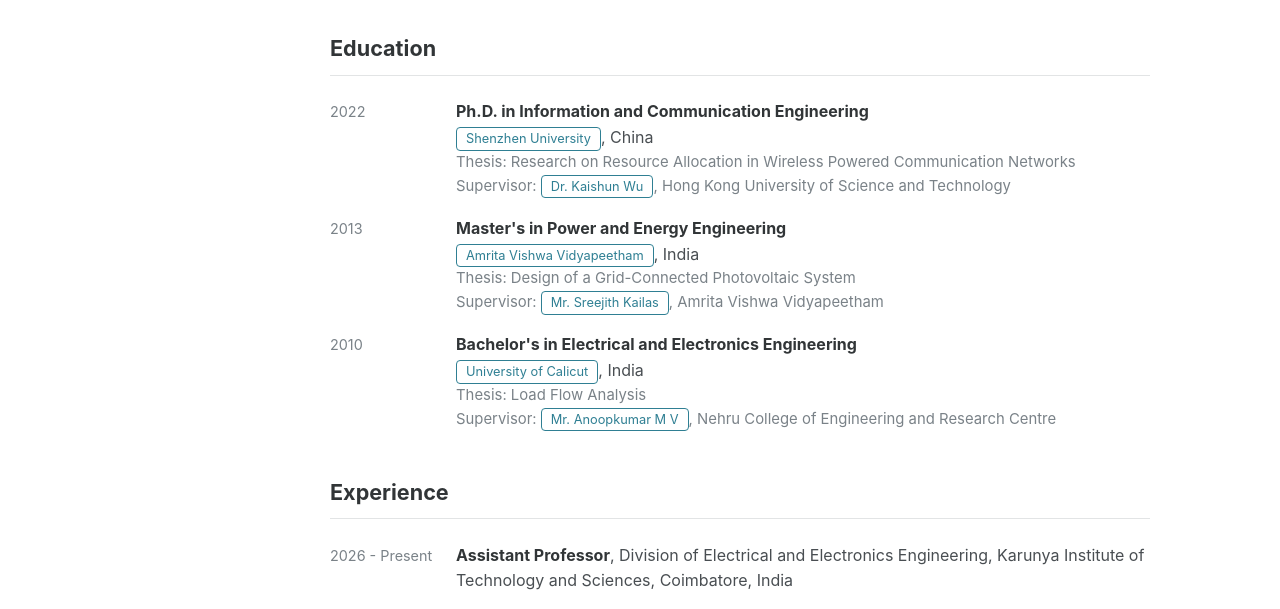
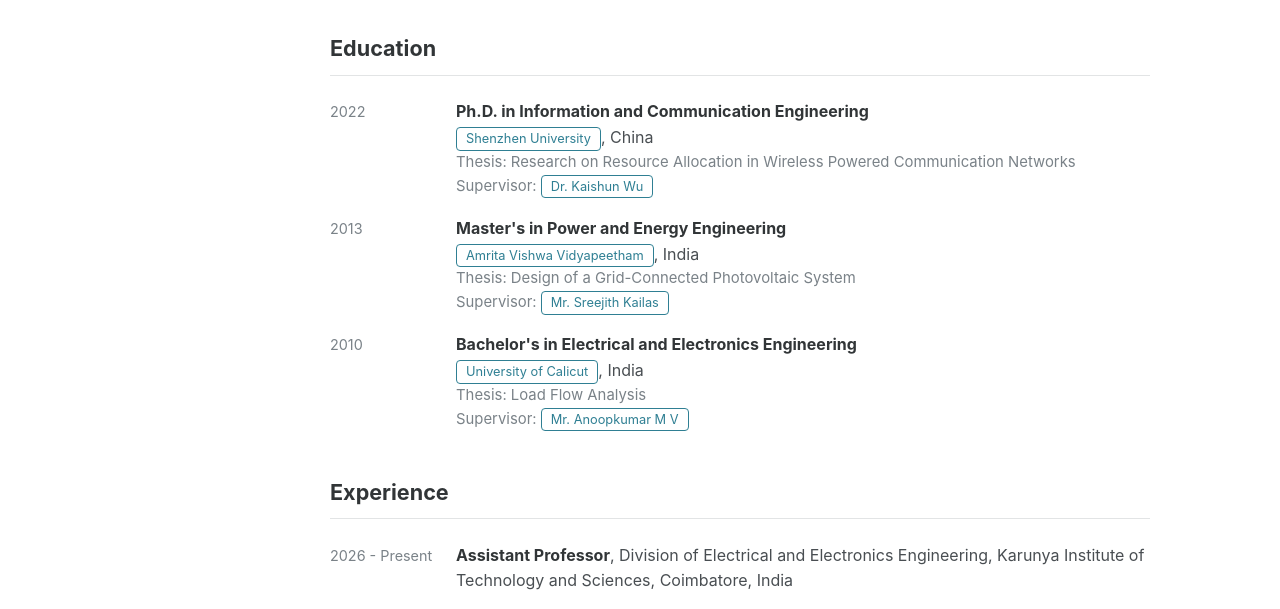
Before and after one commit to syamms/syamms.github.io, a plain HTML site: page index.html in a window 1280 px wide. Shown: the part 721-1330 px from the top of the page. Drawn offline with Linux system fonts and the light colour scheme; some icons are missing.

Commit message:
Update index.html

```diff
--- a/index.html
+++ b/index.html
@@ -43,7 +43,7 @@
           <strong>Ph.D. in Information and Communication Engineering</strong><br>
           <a class="pill" href="https://www.szu.edu.cn/" target="_blank">Shenzhen University</a>, China
           <div class="sub">Thesis: Research on Resource Allocation in Wireless Powered Communication Networks</div>
-          <div class="sub">Supervisor: <a class="pill" href="https://kaishun-wu.github.io/" target="_blank">Dr. Kaishun Wu</a>, Hong Kong University of Science and Technology</div>
+          <div class="sub">Supervisor: <a class="pill" href="https://kaishun-wu.github.io/" target="_blank">Dr. Kaishun Wu</a></div>
         </div>
       </div>
       <div class="entry">
@@ -52,7 +52,7 @@
           <strong>Master's in Power and Energy Engineering</strong><br>
           <a class="pill" href="https://www.amrita.edu/" target="_blank">Amrita Vishwa Vidyapeetham</a>, India
           <div class="sub">Thesis: Design of a Grid-Connected Photovoltaic System</div>
-          <div class="sub">Supervisor: <a class="pill" href="https://www.amrita.edu/faculty/sreejithkailas/" target="_blank">Mr. Sreejith Kailas</a>, Amrita Vishwa Vidyapeetham</div>
+          <div class="sub">Supervisor: <a class="pill" href="https://www.amrita.edu/faculty/sreejithkailas/" target="_blank">Mr. Sreejith Kailas</a></div>
         </div>
       </div>
       <div class="entry">
@@ -61,7 +61,7 @@
           <strong>Bachelor's in Electrical and Electronics Engineering</strong><br>
           <a class="pill" href="https://uoc.ac.in/" target="_blank">University of Calicut</a>, India
           <div class="sub">Thesis: Load Flow Analysis</div>
-          <div class="sub">Supervisor: <a class="pill" href="https://ncerc.ac.in/electrical-and-computer-engineering/faculty-details" target="_blank">Mr. Anoopkumar M V</a>, Nehru College of Engineering and Research Centre</div>
+          <div class="sub">Supervisor: <a class="pill" href="https://ncerc.ac.in/electrical-and-computer-engineering/faculty-details" target="_blank">Mr. Anoopkumar M V</a></div>
         </div>
       </div>
 
```
